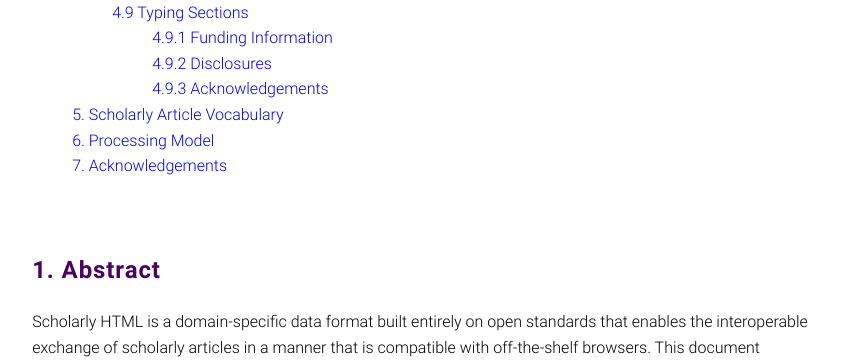
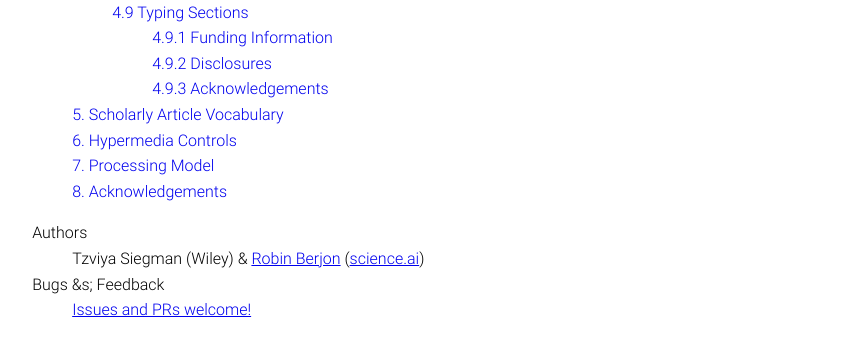
Before and after one commit to w3c/scholarly-html, a website: page index.html in a window 1280 px wide. Shown: the part 978-1342 px from the top of the page, without its empty margins (211-1067 px from the left). Drawn offline with Linux system fonts and the light colour scheme.

Commit message:
metadata and hypermedia

```diff
--- a/index.html
+++ b/index.html
@@ -27,9 +27,21 @@
       - make semantics, validation, processing sub-sections of each structural element ???
       - have a section before that for general constructs
       - license information
+      - needs more RDFa
     -->
     <div role="contentinfo">
-
+      <dl>
+        <dt>Authors</dt>
+        <dd>
+          Tzviya Siegman (Wiley)
+          &amp;
+          <a href="http://berjon.com/">Robin Berjon</a> (<a href="https://science.ai/">science.ai</a>)
+        </dd>
+        <dt>Bugs &amps; Feedback</dt>
+        <dd>
+          <a href="https://github.com/w3c/scholarly-html/issues">Issues and PRs welcome!</a>
+        </dd>
+      </dl>
     </div>
     <section typeof="sa:Abstract" id="abstract" role="doc-abstract">
       <h2>Abstract</h2>
@@ -897,6 +909,15 @@ time can say nothing but I told you so.
         You can read the <a href="http://ns.science.ai/">definitions for the SA vocabulary</a>.
       </p>
     </section>
+    <section id="hypermedia">
+      <h2>Hypermedia Controls</h2>
+      <!--
+        - explain how to model hypermedia integration, cases:
+          - viewing
+          - paying
+          - annotating
+      -->
+    </section>
     <section id="processing-model">
       <h2>Processing Model</h2>
       <!--
```
